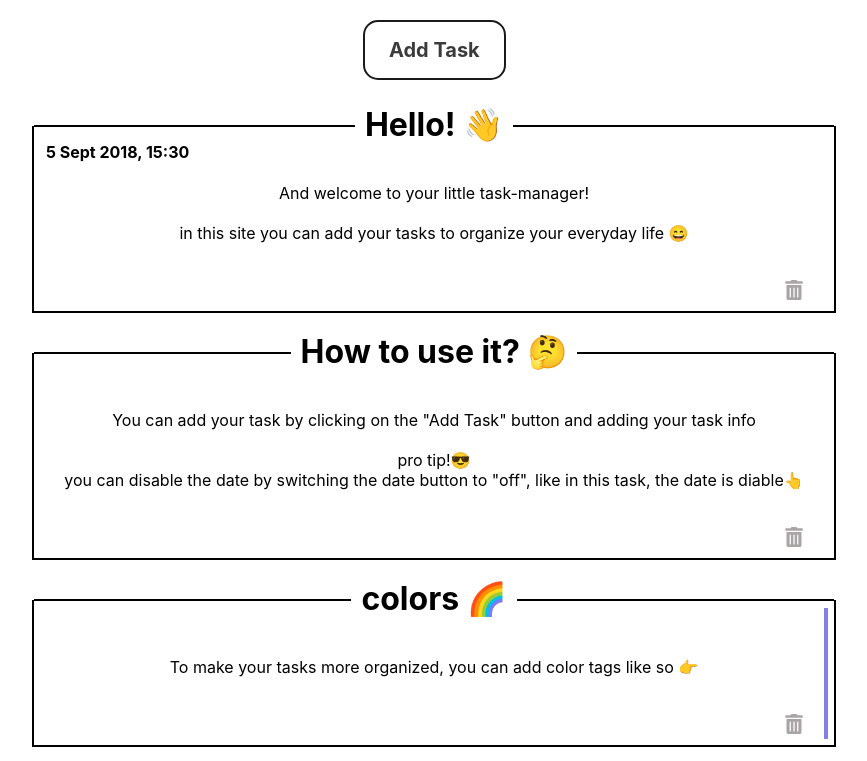
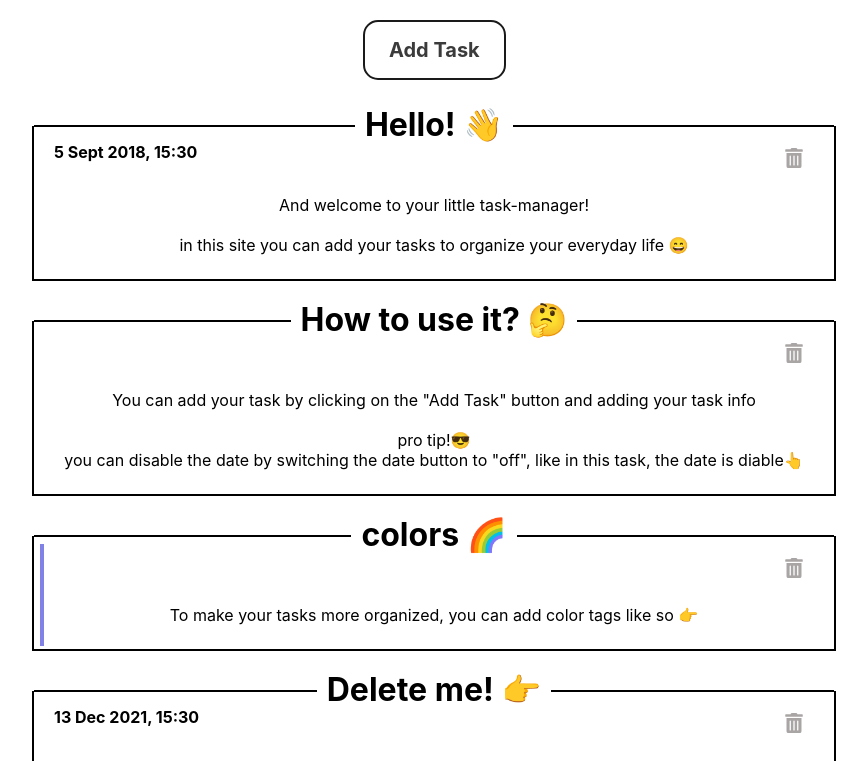
Before and after one commit to InbarDanieli/tasks-manager, a React (Create React App) app: page / in a window 1280 px wide. Shown: the top 761 px of the page, without its empty margins (206-1073 px from the left). Built offline with nearby package versions, Linux system fonts and the light colour scheme.

Commit message:
styled(Item.js)

```diff
--- a/src/components/item/Item.css
+++ b/src/components/item/Item.css
@@ -21,10 +21,19 @@
   padding: 0 10px;
 }
 
+.DateAndTime {
+  position: absolute;
+  font-weight: bold;
+  top: 0;
+  left: 20px;
+  width: fit-content;
+  padding: 0;
+}
+
 .colorTag{
   position: absolute;
   top: 8px;
-  right: 6px;
+  left: 6px;
   width: 4px;
   height: 90%;
 }
@@ -32,7 +41,7 @@
 .descriptionText {
   white-space: pre-line;
   word-wrap: break-word;
-  padding: 20px 12px;
+  padding: 0 12px 8px;
 }
 
 .DeleteButton {
@@ -50,18 +59,10 @@
   color: gray;
 }
 
-.DateAndTime {
-  position: absolute;
-  font-weight: bold;
-  top: 0;
-  left: 12px;
-  width: fit-content;
-}
-
 
 @media screen and (max-width: 600px) {
   .DeleteButton{
-    margin-left: 80%;
+    margin-left: 85%;
   }
   .DateAndTime {
     top: 8px;
--- a/src/components/item/Item.js
+++ b/src/components/item/Item.js
@@ -13,12 +13,10 @@ function Item(props) {
   return (
     <li className="taskContainer">
       <h1 className="Title"><span>{props.item.task}</span></h1>
+      <button className="DeleteButton" onClick={props.onDelete}> <FaTrashAlt /> </button>
+      <p className="DateAndTime" style={{ display: props.item.removedate }}> {Intl.DateTimeFormat('en-GB', { dateStyle: "medium", timeStyle: "short" }).format(props.item.date)} </p>
       <div className="colorTag" style={{ backgroundColor: `${props.item.bordercolor !== "transparent" ? `var(--${props.item.bordercolor}color)` : "transparent"}` }}></div>
       <div className="descriptionText"> <p>{props.item.description}</p> </div>
-      <span>
-        <p className="DateAndTime" style={{ display: props.item.removedate }}> {Intl.DateTimeFormat('en-GB', { dateStyle: "medium", timeStyle: "short" }).format(props.item.date)} </p>
-        <button className="DeleteButton" onClick={props.onDelete}> <FaTrashAlt /> </button>
-      </span>
     </li>
   )
 }
```
